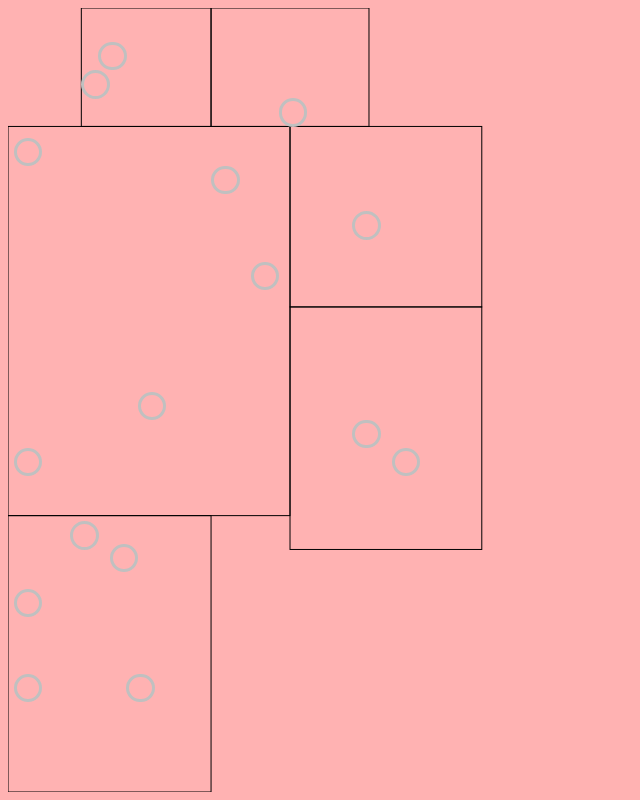
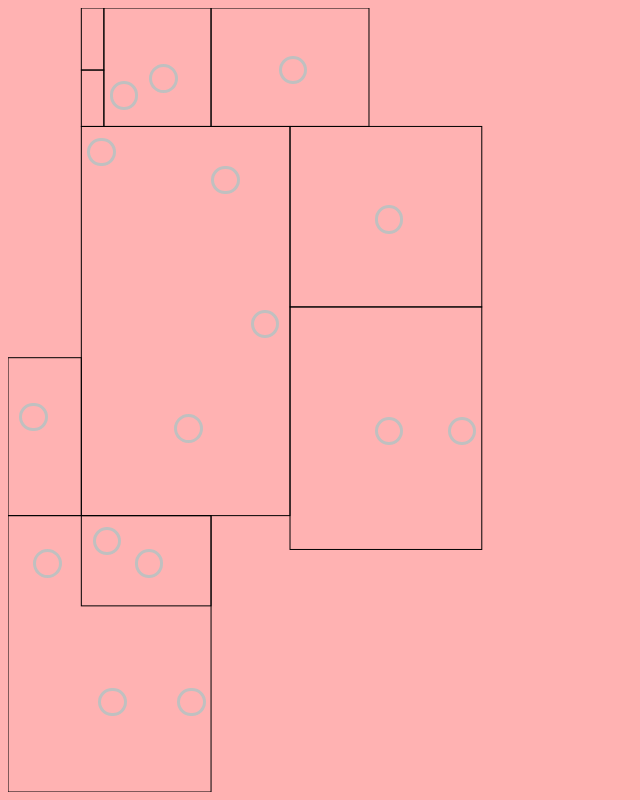
Before and after one commit to xurongs/light, a plain HTML site: page index.html in a window 1280 px wide. Shown: the whole page, without its empty margins (0-640 px from the left). Drawn offline with Linux system fonts and the light colour scheme.

Commit message:
调整房间尺寸和灯的位置。

```diff
--- a/index.html
+++ b/index.html
@@ -10,30 +10,34 @@
 
 <script>
 	var rooms = [
-		{"x":13, "y":0,  "width":23, "height":21},
+		{"x":13, "y":0,  "width":4,  "height":11},
+		{"x":13, "y":11, "width":4,  "height":10},
+		{"x":17, "y":0,  "width":19, "height":21},
 		{"x":36, "y":0,  "width":28, "height":21},
-		{"x":0,  "y":21, "width":50, "height":69},
+		{"x":0,  "y":62, "width":13, "height":28},
+		{"x":13, "y":21, "width":37, "height":69},
 		{"x":50, "y":21, "width":34, "height":32},
 		{"x":50, "y":53, "width":34, "height":43},
-		{"x":0,  "y":90, "width":36, "height":49}
+		{"x":0,  "y":90, "width":36, "height":49},
+		{"x":13, "y":90, "width":23, "height":16}
 		];
 	var lights = [
-		{"text":"客厅门灯", "index":13, "pos":{"x":3,  "y":25}},
-		{"text":"客厅顶灯", "index":18, "pos":{"x":25, "y":70}},
-		{"text":"客厅筒灯", "index":15, "pos":{"x":45, "y":47}},
-		{"text":"餐厅吊灯", "index":14, "pos":{"x":38, "y":30}},
-		{"text":"主卧顶灯", "index":4,  "pos":{"x":3,  "y":120}},
-		{"text":"主卧筒灯", "index":8,  "pos":{"x":23, "y":120}},
-		{"text":"主卧过道", "index":7,  "pos":{"x":3,  "y":105}},
-		{"text":"主卧衣橱", "index":3,  "pos":{"x":3,  "y":80}},
-		{"text":"主卫顶灯", "index":6,  "pos":{"x":20, "y":97}},
-		{"text":"主卫镜前", "index":5,  "pos":{"x":13, "y":93}},
-		{"text":"客卫顶灯", "index":12, "pos":{"x":18, "y":8}},
-		{"text":"客卫镜前", "index":16, "pos":{"x":15, "y":13}},
-		{"text":"次卧顶灯", "index":0,  "pos":{"x":63, "y":75}},
-		{"text":"次卧筒灯", "index":2,  "pos":{"x":70, "y":80}},
-		{"text":"厨房顶灯", "index":17, "pos":{"x":50, "y":18}},
-		{"text":"书房顶灯", "index":1,  "pos":{"x":63, "y":38}}
+		{"text":"客厅门灯", "index":13, "pos":{"x":16,  "y":25}},
+		{"text":"客厅顶灯", "index":18, "pos":{"x":31.5,"y":74}},
+		{"text":"客厅筒灯", "index":15, "pos":{"x":45,  "y":55.5}},
+		{"text":"餐厅吊灯", "index":14, "pos":{"x":38,  "y":30}},
+		{"text":"主卧顶灯", "index":4,  "pos":{"x":18,  "y":122.5}},
+		{"text":"主卧筒灯", "index":8,  "pos":{"x":32,  "y":122.5}},
+		{"text":"主卧过道", "index":7,  "pos":{"x":6.5, "y":98}},
+		{"text":"主卧衣橱", "index":3,  "pos":{"x":4,   "y":72}},
+		{"text":"主卫顶灯", "index":6,  "pos":{"x":24.5,"y":98}},
+		{"text":"主卫镜前", "index":5,  "pos":{"x":17,  "y":94}},
+		{"text":"客卫顶灯", "index":12, "pos":{"x":27,  "y":12}},
+		{"text":"客卫镜前", "index":16, "pos":{"x":20,  "y":15}},
+		{"text":"次卧顶灯", "index":0,  "pos":{"x":67,  "y":74.5}},
+		{"text":"次卧筒灯", "index":2,  "pos":{"x":80,  "y":74.5}},
+		{"text":"厨房顶灯", "index":17, "pos":{"x":50,  "y":10.5}},
+		{"text":"书房顶灯", "index":1,  "pos":{"x":67,  "y":37}}
 		];
 
 	$("#main").css('width', $("#main").innerWidth());
```
